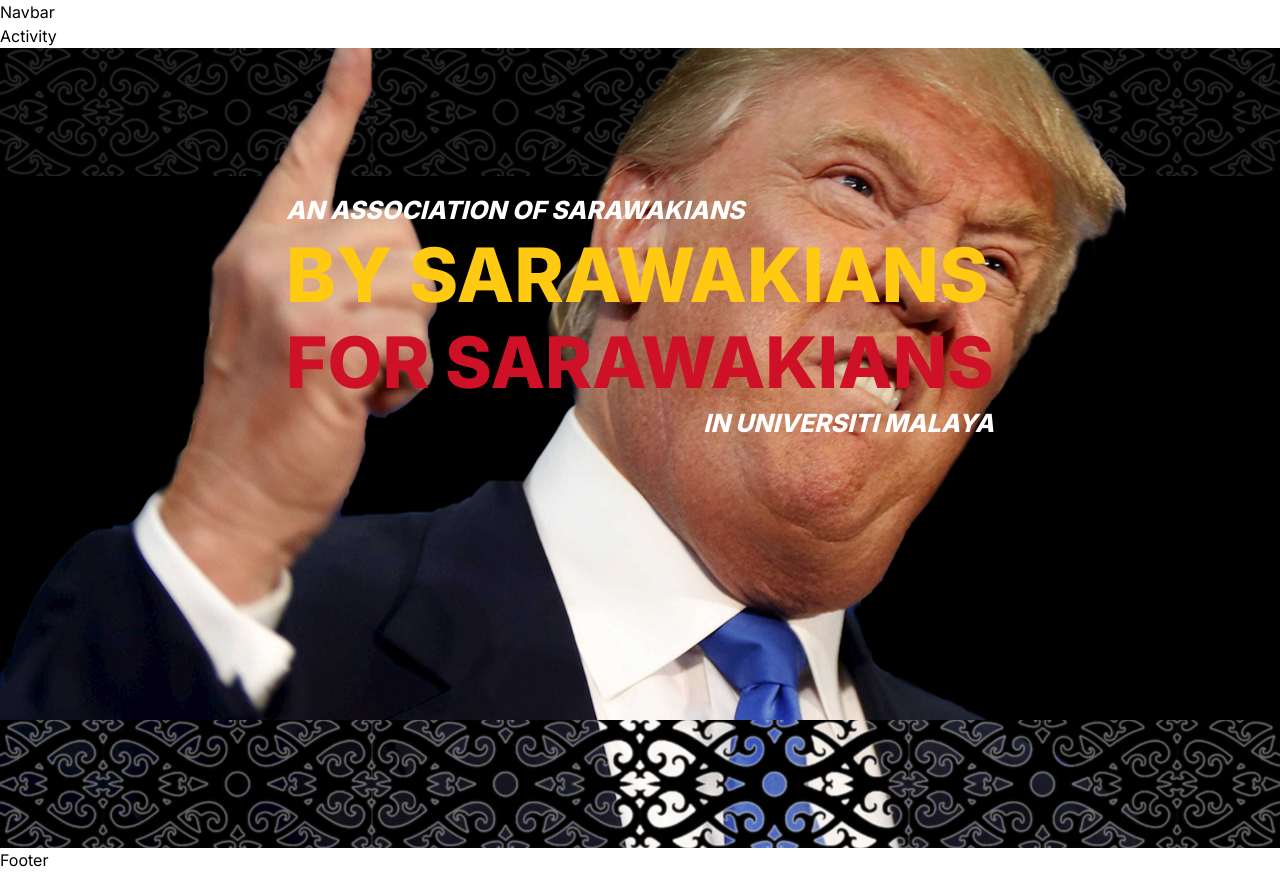
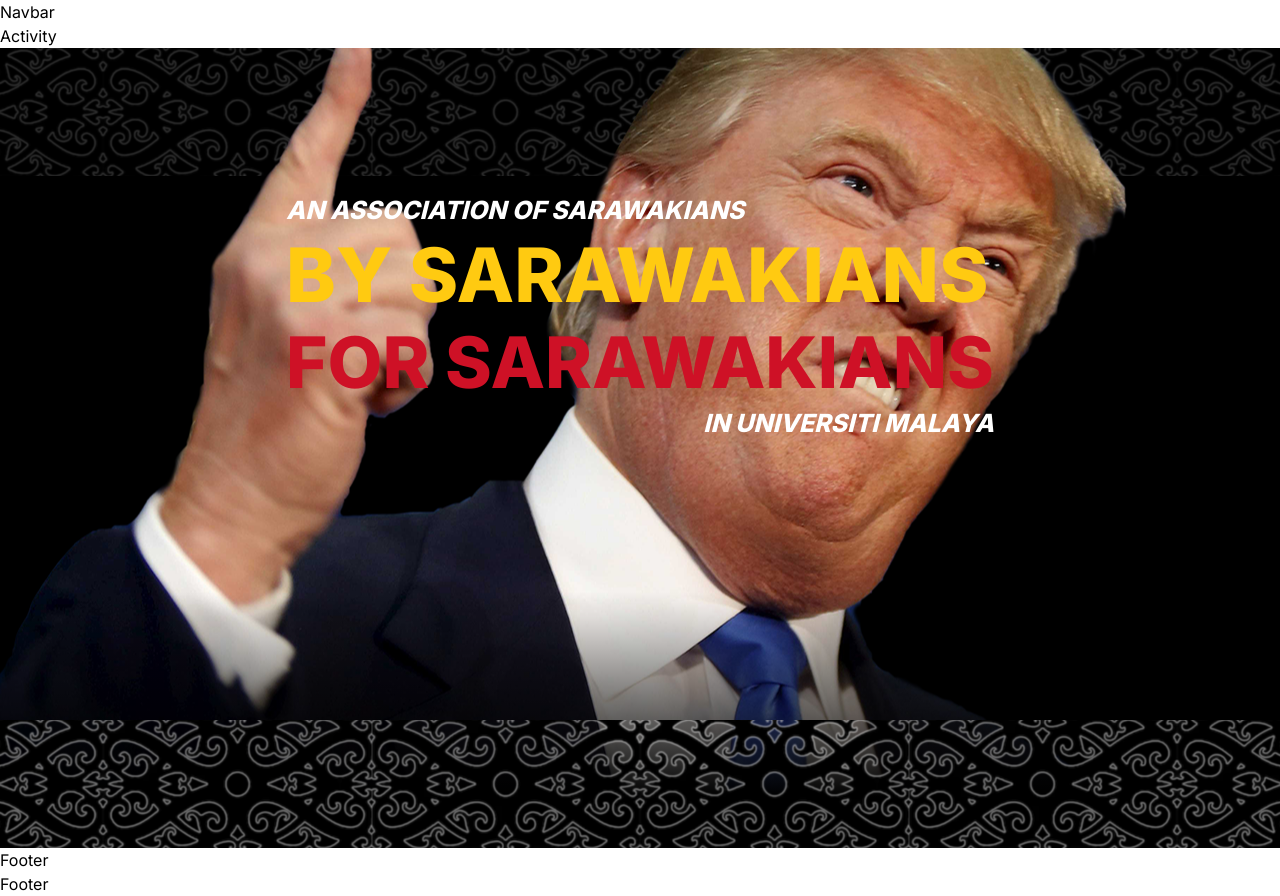
Before and after one commit to trinuro/PMSUM, a Next.js app: page / in a window 1280 px wide. Before the commit the page ends 872 px from the top, so only its background shows below. Built offline with nearby package versions, Linux system fonts and the light colour scheme.

Commit message:
Add black shade to Hero

```diff
--- a/app/page.tsx
+++ b/app/page.tsx
@@ -1,9 +1,11 @@
 import Hero from "@/components/main_page/hero";
+import Objective from "@/components/main_page/objective";
 
 export default function Home() {
   return (
     <main>
       <Hero></Hero>
+      <Objective></Objective>
     </main>
   );
 }
--- a/components/main_page/hero.tsx
+++ b/components/main_page/hero.tsx
@@ -12,6 +12,7 @@ const Hero = () =>{
             <div></div>
         </section>
         <section className="bg-pls-delete bg-no-repeat absolute w-full h-full bg-center bottom-0"></section>
+        <div className="absolute w-full h-48 lg:h-64 bg-gradient-to-t from-black from-20% to-transparent bottom-0"></div>
         {dayak_strip('h-20 lg:h-32 bottom-0')}
     </section>)
 }
--- /dev/null
+++ b/components/main_page/objective.tsx
@@ -0,0 +1,7 @@
+const Objective = () =>{
+    return (<nav>
+        <p>Footer</p>
+    </nav>)
+}
+
+export default Objective;
```
